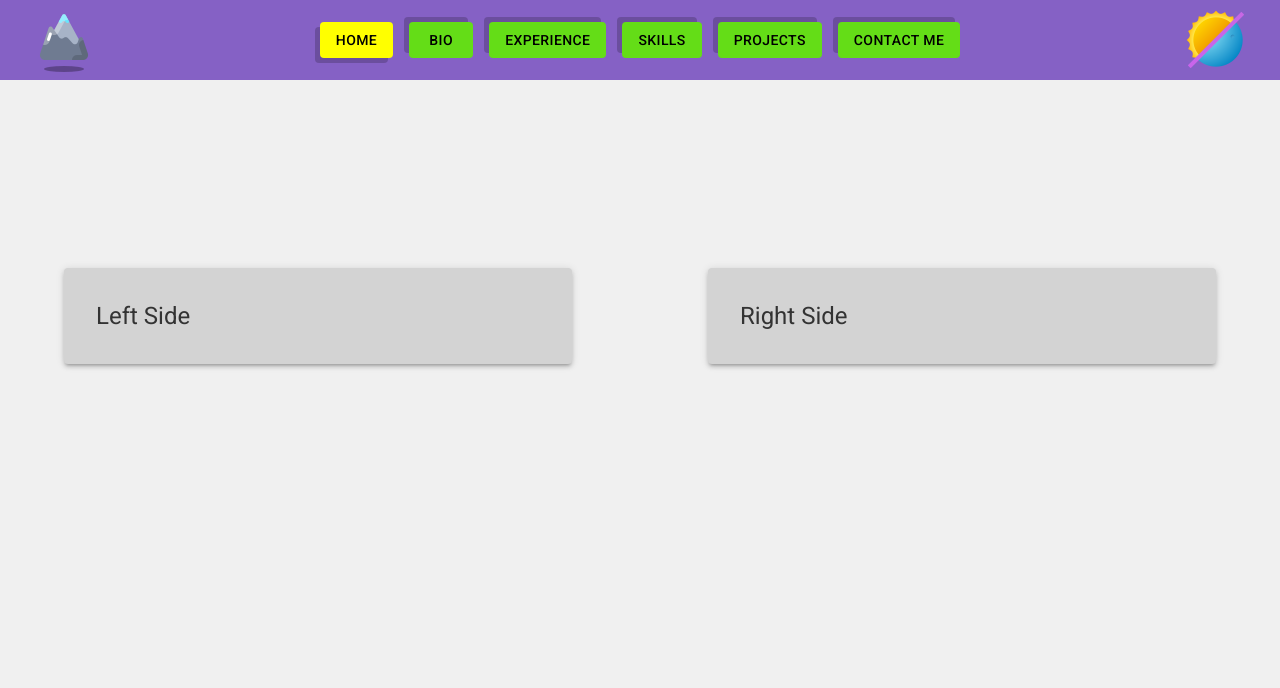
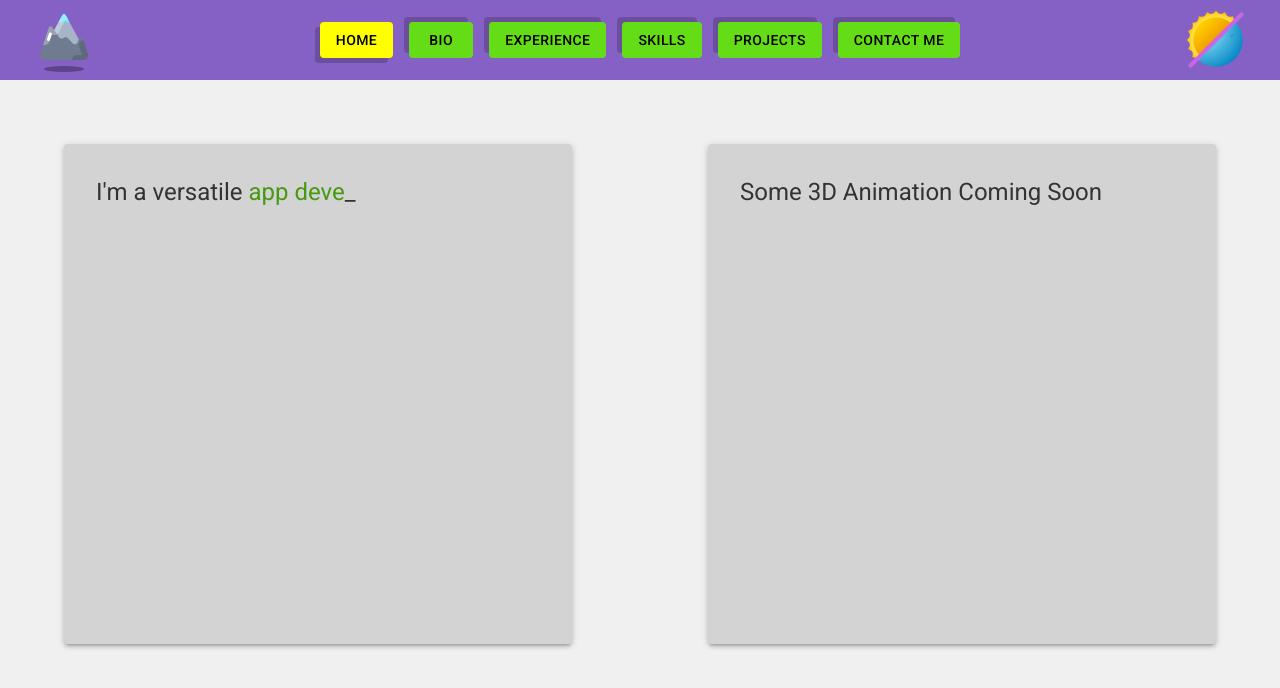
Before and after one commit to fygure/my-profile, a React (Create React App) app: page / in a window 1280 px wide. Shown: the top 688 px of the page. Built offline with nearby package versions, Linux system fonts and the light colour scheme.

Commit message:
type or erase text functions added, fixed some dependencies

```diff
--- a/package.json
+++ b/package.json
@@ -17,7 +17,8 @@
     "react": "^18.2.0",
     "react-dom": "^18.2.0",
     "react-router-dom": "^6.18.0",
-    "react-scripts": "5.0.1"
+    "react-scripts": "5.0.1",
+    "typed.js": "^2.0.16"
   },
   "scripts": {
     "start": "react-scripts start",
--- a/src/components/Hero.jsx
+++ b/src/components/Hero.jsx
@@ -1,4 +1,4 @@
-import React from 'react';
+import React, { useEffect, useState, useMemo } from 'react';
 import Typography from '@mui/material/Typography';
 import Grid from '@mui/material/Grid';
 import Paper from '@mui/material/Paper';
@@ -6,6 +6,45 @@ import { useTheme } from '@mui/material/styles';
 
 export default function Hero() {
     const theme = useTheme();
+    const [text, setText] = useState('');
+    const [currentIndex, setCurrentIndex] = useState(0);
+    const [erasing, setErasing] = useState(false);
+
+    const strings = useMemo(() => ['software engineer', 'app developer', 'cloud architect', 'mountaineer'], []);
+
+    useEffect(() => {
+        const typeSpeed = 100; // ms
+        const eraseSpeed = 70; // ms
+        const pauseDuration = 800; // ms
+
+        const typeOrEraseText = () => {
+            if (erasing) {
+                if (text.length > 0) {
+                    setText(text.substring(0, text.length - 1));
+                } else {
+                    setTimeout(() => {
+                        setCurrentIndex((currentIndex + 1) % strings.length);
+                        setErasing(false);
+                    }, pauseDuration);
+                }
+            } else {
+                if (text === strings[currentIndex]) {
+                    setTimeout(() => {
+                        setErasing(true);
+                    }, pauseDuration);
+
+                } else {
+                    setText(strings[currentIndex].substring(0, text.length + 1));
+                }
+            }
+        };
+
+        const interval = setInterval(typeOrEraseText, erasing ? eraseSpeed : typeSpeed);
+        return () => {
+            clearInterval(interval);
+        };
+    }, [text, currentIndex, strings, erasing]);
+
     return (
         <Grid
             container
@@ -20,9 +59,10 @@ export default function Hero() {
                     padding: '32px',
                     margin: '64px',
                     backgroundColor: theme.palette.background.paper,
+                    height: '500px',
                 }}>
-                    <Typography variant="h5" component="div">
-                        Left Side
+                    <Typography variant="h5" component="div" >
+                        I'm a versatile <span style={{ color: theme.palette.secondary.dark }}>{text}</span>_
                     </Typography>
                 </Paper>
             </Grid>
@@ -33,9 +73,10 @@ export default function Hero() {
                     padding: '32px',
                     margin: '64px',
                     backgroundColor: theme.palette.background.paper,
+                    height: '500px',
                 }}>
                     <Typography variant="h5" component="div">
-                        Right Side
+                        Some 3D Animation Coming Soon
                     </Typography>
                 </Paper>
             </Grid>
```
Also changed, not shown: 1 other file (tests, documents, lock files or other folders).
